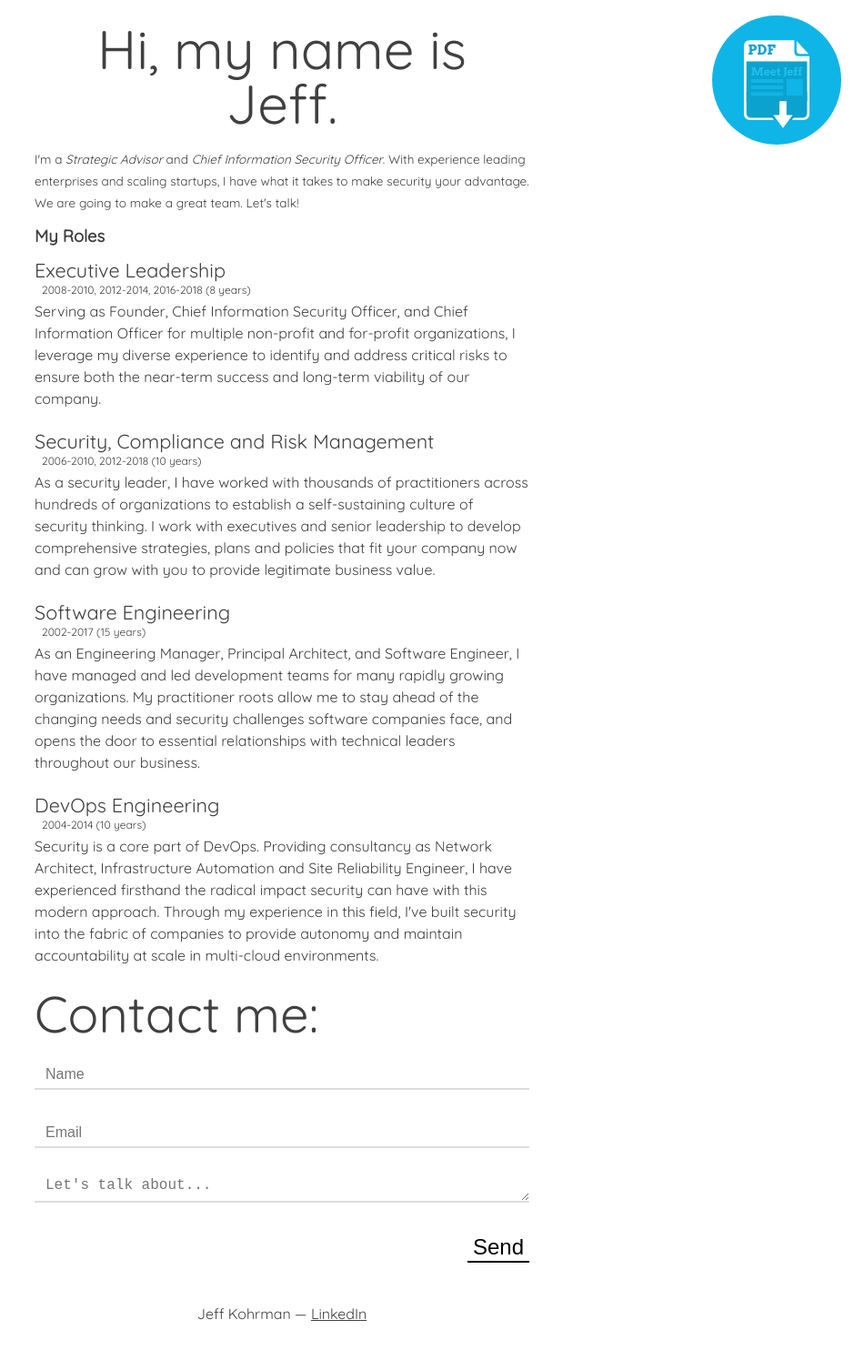
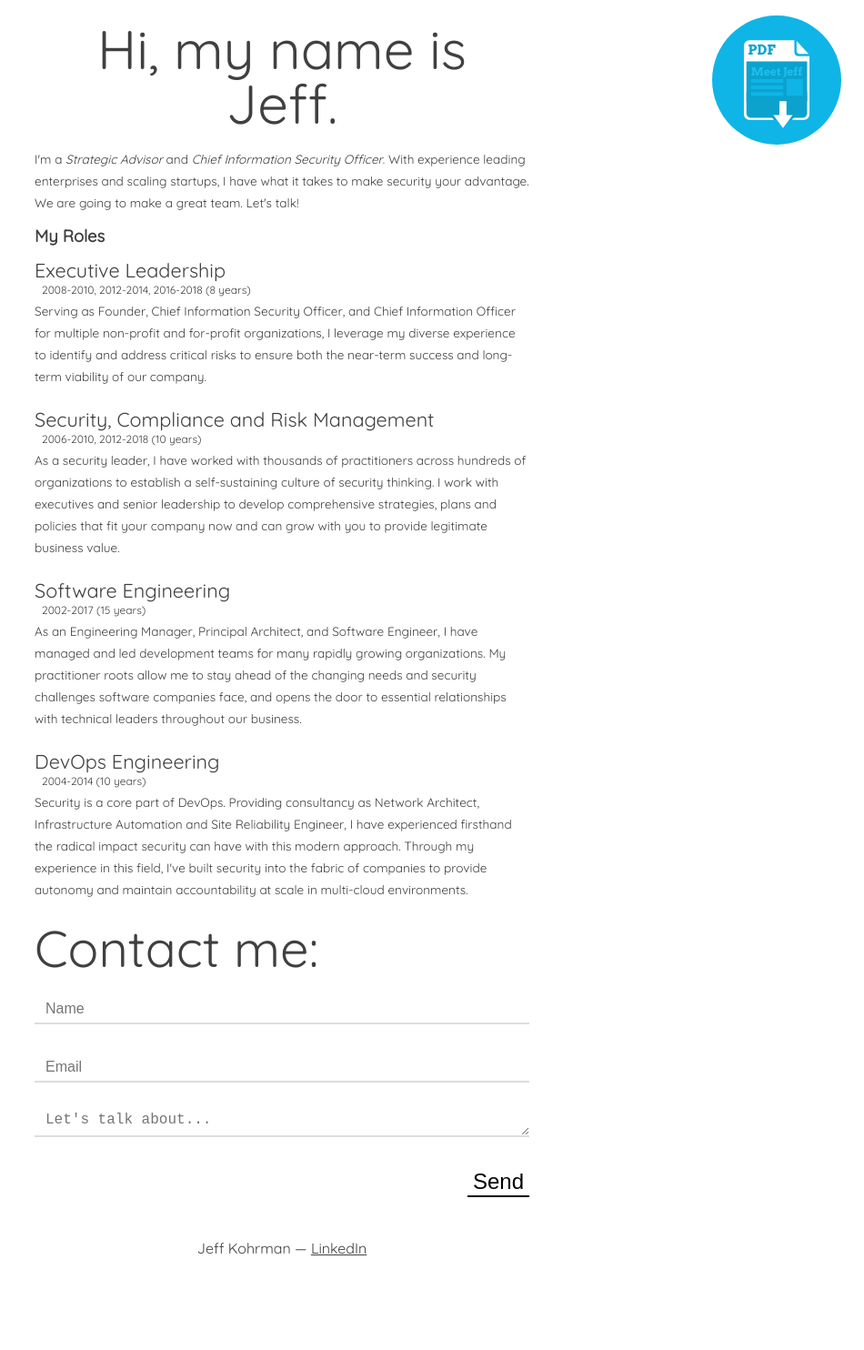
Before and after one commit to jkohrman/jkohrman.github.io, a Jekyll site: the page built from index.html, in a window 1280 px wide. Shown: the whole page at 91% size, without its empty margins (330-1280 px from the left). Built offline with Jekyll 4.4.1, drawn with Linux system fonts in a browser that asks for light colours; after the commit the page ends 1412 px from its top, so only the background shows below that.

Commit message:
update paragraph size

```diff
--- a/css/main.css
+++ b/css/main.css
@@ -92,6 +92,7 @@ body {
   margin-bottom: 0.3rem;
 }
 .role-description {
+  font-size: 0.85rem;
   line-height: 1.5rem;
 }
 .download-icon {
```
